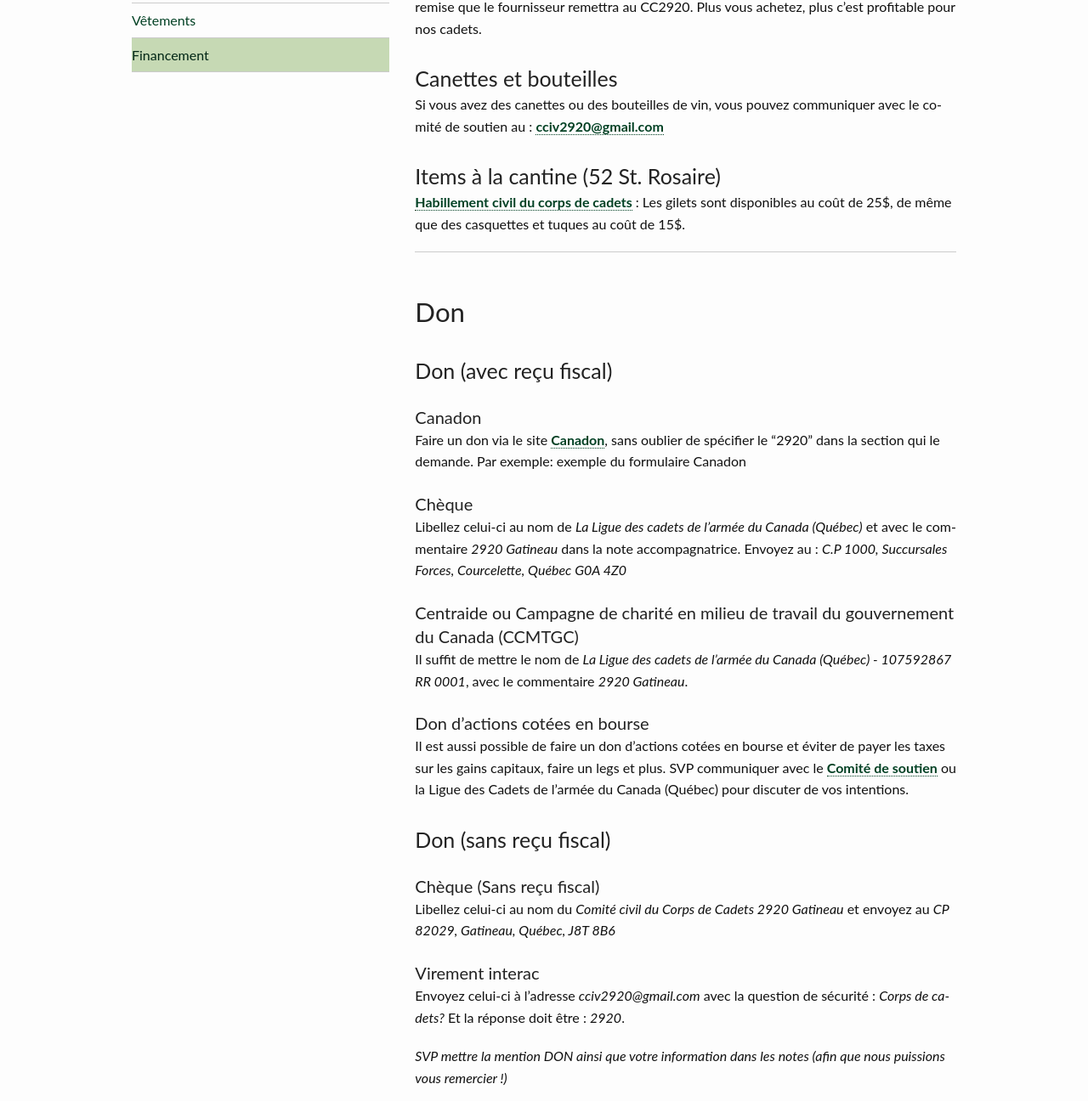
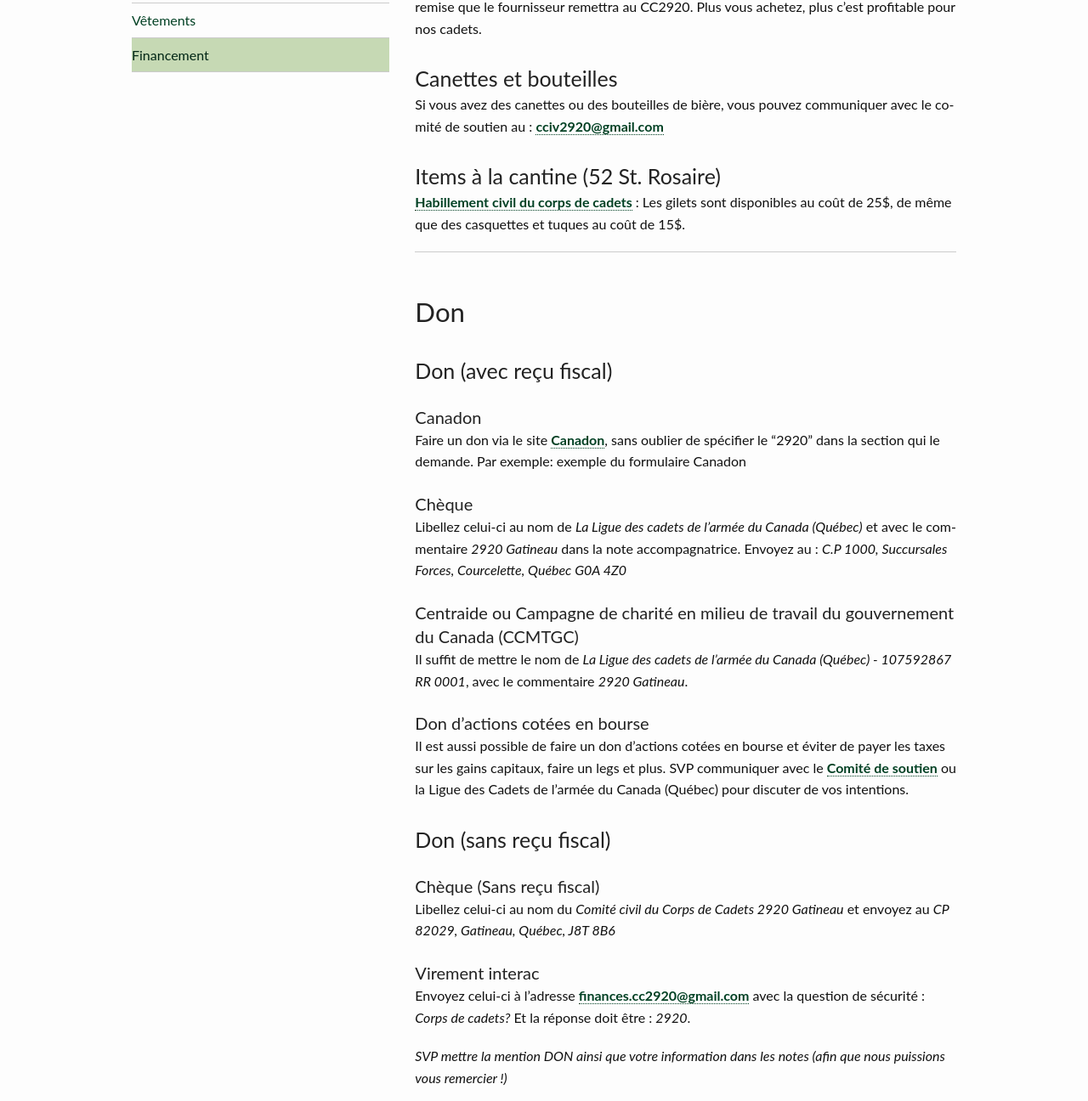
Before and after one commit to CC2920/web, a Jekyll site: the page built from _information/financement.md, in a window 1280 px wide. Shown: the part 559-1855 px from the top of the page at 85% size. Built offline with Jekyll 4.4.1, drawn with Linux system fonts in a browser that asks for light colours.

Commit message:
Update contact email for bottle donations and transfers

```diff
--- a/_information/financement.md
+++ b/_information/financement.md
@@ -9,7 +9,7 @@
 
 ### Canettes et bouteilles
 
-Si vous avez des canettes ou des bouteilles de vin, vous pouvez communiquer avec le comité de soutien au : [cciv2920@gmail.com](mailto:cciv2920@gmail.com)
+Si vous avez des canettes ou des bouteilles de bière, vous pouvez communiquer avec le comité de soutien au : [cciv2920@gmail.com](mailto:cciv2920@gmail.com)
 
 ### Items à la cantine (52 St. Rosaire)
 
@@ -41,7 +41,7 @@
 Libellez celui-ci au nom du *Comité civil du Corps de Cadets 2920 Gatineau* et envoyez au *CP 82029, Gatineau, Québec, J8T 8B6*
 
 #### Virement interac
-Envoyez celui-ci à l'adresse *cciv2920@gmail.com* avec la question de sécurité : *Corps de cadets?* Et la réponse doit être : *2920*.
+Envoyez celui-ci à l'adresse [finances.cc2920@gmail.com](mailto:finances.cc2920@gmail.com) avec la question de sécurité : *Corps de cadets?* Et la réponse doit être : *2920*.
 
 *SVP mettre la mention DON ainsi que votre information dans les notes (afin que nous puissions vous remercier !)*
 
```
